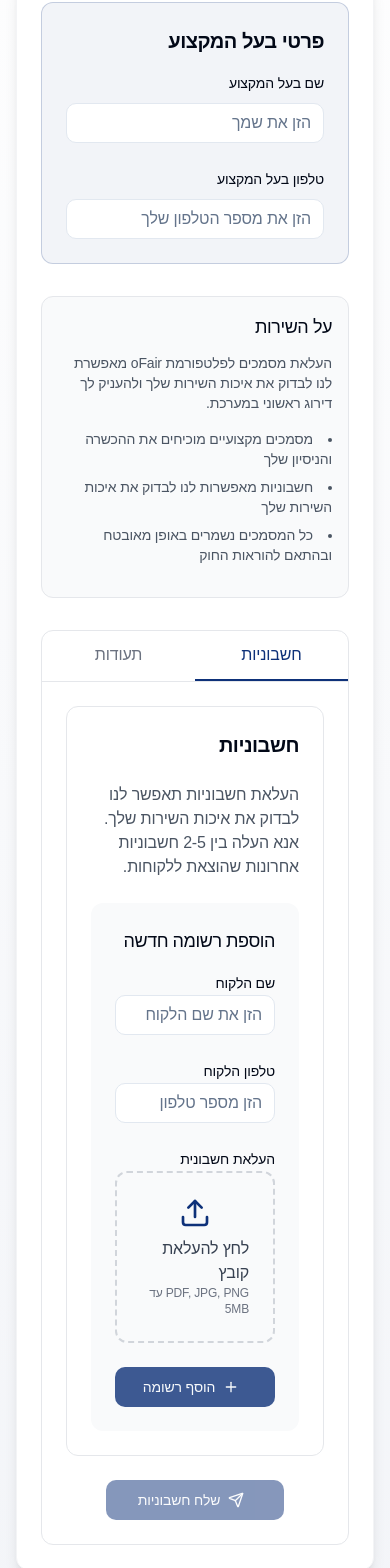
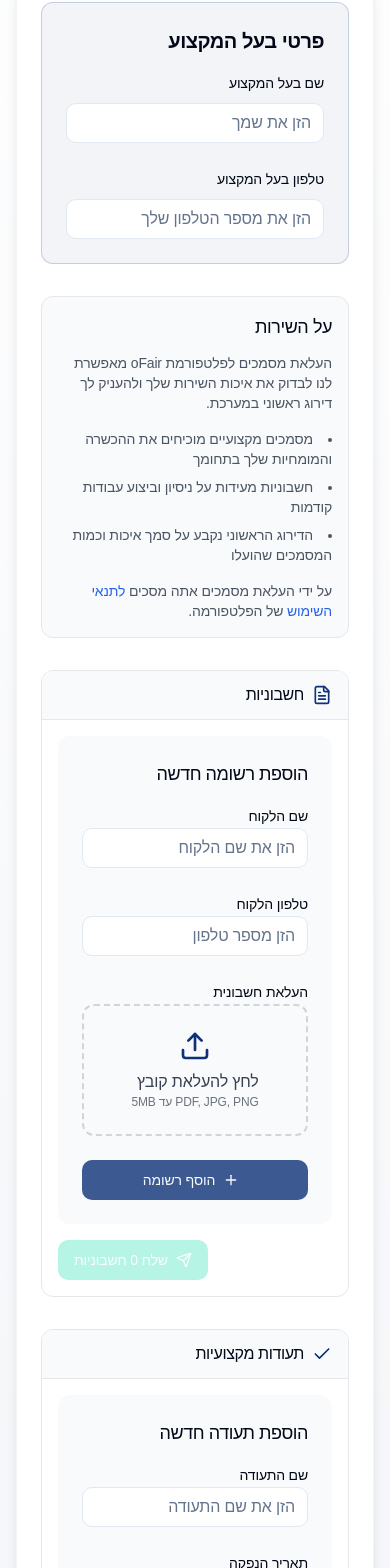
Before and after one commit to ofair-bizshare/ofair-invoice-hero-46, a React (Vite) app: page / in a window 390 px wide. Shown: the part 371-1939 px from the top of the page. Built offline with nearby package versions, Linux system fonts and the light colour scheme.

Commit message:
Reverted to edit edt-3c8e00a3-3c0f-4cf1-8d01-b4ff4f8ec180: "Capture phone number from URL
This commit attempts to dynamically capture the professional's phone number from the URL query parameters. If the phone number is not found in the URL, the application will continue to function normally."

```diff
--- a/src/components/InvoiceForm.tsx
+++ b/src/components/InvoiceForm.tsx
@@ -1,16 +1,32 @@
-
 import React, { useState, useEffect } from 'react';
 import { zodResolver } from "@hookform/resolvers/zod";
 import { useForm } from "react-hook-form";
 import { z } from "zod";
 import { useToast } from "@/hooks/use-toast";
+import { Button } from "@/components/ui/button";
 import { Form } from "@/components/ui/form";
-import { AlertCircle, Check } from 'lucide-react';
+import { AlertCircle, FileText, Send, Check } from 'lucide-react';
 import ProfessionalDetails from './invoiceForm/ProfessionalDetails';
-import InvoiceSection from './invoiceForm/InvoiceSection';
-import CertificateSection from './invoiceForm/CertificateSection';
+import ClientEntryForm from './invoiceForm/ClientEntryForm';
+import ClientEntry from './invoiceForm/ClientEntry';
+import CertificateEntryForm from './invoiceForm/CertificateEntryForm';
+import CertificateEntry from './invoiceForm/CertificateEntry';
 import SuccessModal from './invoiceForm/SuccessModal';
 import { Link } from 'react-router-dom';
+
+const clientEntrySchema = z.object({
+  clientName: z.string().optional(),
+  clientPhone: z.string().regex(/^0[2-9]\d{7,8}$/, {
+    message: "מספר טלפון לא תקין, יש להזין מספר טלפון ישראלי תקין"
+  }).optional(),
+  invoice: z.instanceof(FileList)
+});
+
+const certificateEntrySchema = z.object({
+  certificateName: z.string().min(2, { message: "יש להזין שם תעודה" }),
+  issueDate: z.string().optional(),
+  certificate: z.instanceof(FileList)
+});
 
 const formSchema = z.object({
   professionalName: z.string().min(2, { message: "יש להזין את שם בעל המקצוע" }),
@@ -49,7 +65,6 @@ const InvoiceForm: React.FC<InvoiceFormProps> = ({ phoneFromUrl }) => {
 
   const [hasInvoices, setHasInvoices] = useState(false);
   const [hasCertificates, setHasCertificates] = useState(false);
-  const [activeTab, setActiveTab] = useState<'invoices' | 'certificates'>('invoices');
 
   useEffect(() => {
     setHasInvoices(clientEntries.length > 0);
@@ -64,6 +79,7 @@ const InvoiceForm: React.FC<InvoiceFormProps> = ({ phoneFromUrl }) => {
     },
   });
 
+  // If phone from URL changes, update the form value
   useEffect(() => {
     if (phoneFromUrl) {
       form.setValue('professionalPhone', phoneFromUrl);
@@ -141,13 +157,16 @@ const InvoiceForm: React.FC<InvoiceFormProps> = ({ phoneFromUrl }) => {
       formData.append('clientsData', JSON.stringify(clientsData));
 
       clientEntries.forEach((entry, index) => {
+        // Get the file extension
         const originalName = entry.invoice[0].name;
         const extension = originalName.substring(originalName.lastIndexOf('.'));
 
+        // Create a new name using the client name or a fallback
         const fileName = entry.clientName ?
           `${entry.clientName}${extension}` :
           `חשבונית_${index + 1}${extension}`;
 
+        // Create a new File object with the custom name
         const file = new File(
           [entry.invoice[0]],
           fileName,
@@ -205,11 +224,14 @@ const InvoiceForm: React.FC<InvoiceFormProps> = ({ phoneFromUrl }) => {
       formData.append('certificatesData', JSON.stringify(certificatesData));
 
       certificateEntries.forEach((entry) => {
+        // Get the file extension
         const originalName = entry.certificate[0].name;
         const extension = originalName.substring(originalName.lastIndexOf('.'));
 
+        // Create a new name using the certificate name
         const fileName = `${entry.certificateName}${extension}`;
 
+        // Create a new File object with the custom name
         const file = new File(
           [entry.certificate[0]],
           fileName,
@@ -253,7 +275,7 @@ const InvoiceForm: React.FC<InvoiceFormProps> = ({ phoneFromUrl }) => {
           <form className="space-y-8">
             <div className="grid md:grid-cols-2 gap-8">
               <div className="space-y-6">
-                <ProfessionalDetails form={form} phoneFromUrl={phoneFromUrl} />
+                <ProfessionalDetails form={form} />
               </div>
 
               <div className="bg-gray-50 p-4 rounded-lg border border-gray-200">
@@ -262,55 +284,111 @@ const InvoiceForm: React.FC<InvoiceFormProps> = ({ phoneFromUrl }) => {
                   העלאת מסמכים לפלטפורמת oFair מאפשרת לנו לבדוק את איכות השירות שלך ולהעניק לך דירוג ראשוני במערכת.
                 </p>
                 <ul className="text-sm text-gray-600 space-y-2 list-disc list-inside mb-4">
-                  <li>מסמכים מקצועיים מוכיחים את ההכשרה והניסיון שלך</li>
-                  <li>חשבוניות מאפשרות לנו לבדוק את איכות השירות שלך</li>
-                  <li>כל המסמכים נשמרים באופן מאובטח ובהתאם להוראות החוק</li>
+                  <li>מסמכים מקצועיים מוכיחים את ההכשרה והמומחיות שלך בתחומך</li>
+                  <li>חשבוניות מעידות על ניסיון וביצוע עבודות קודמות</li>
+                  <li>הדירוג הראשוני נקבע על סמך איכות וכמות המסמכים שהועלו</li>
                 </ul>
+                <p className="text-sm text-gray-600">
+                  על ידי העלאת מסמכים אתה מסכים <Link to="/terms" className="text-blue-600 hover:underline">לתנאי השימוש</Link> של הפלטפורמה.
+                </p>
               </div>
             </div>
 
+            {/* חשבוניות */}
             <div className="bg-white rounded-lg border border-gray-200 overflow-hidden">
-              <div className="flex border-b border-gray-200">
-                <button
-                  type="button"
-                  className={`flex-1 py-3 font-medium text-center border-b-2 transition-colors ${
-                    activeTab === 'invoices' ? 'border-ofair text-ofair' : 'border-transparent text-gray-500 hover:text-gray-700'
-                  }`}
-                  onClick={() => setActiveTab('invoices')}
-                >
-                  חשבוניות
-                </button>
-                <button
-                  type="button"
-                  className={`flex-1 py-3 font-medium text-center border-b-2 transition-colors ${
-                    activeTab === 'certificates' ? 'border-ofair text-ofair' : 'border-transparent text-gray-500 hover:text-gray-700'
-                  }`}
-                  onClick={() => setActiveTab('certificates')}
-                >
-                  תעודות
-                </button>
+              <div className="border-b border-gray-200 bg-gray-50 px-4 py-3">
+                <div className="flex items-center gap-2 font-medium">
+                  <FileText className="h-5 w-5 text-ofair" />
+                  <h3>חשבוניות</h3>
+                </div>
               </div>
 
-              <div className="p-6">
-                {activeTab === 'invoices' ? (
-                  <InvoiceSection
-                    clientEntries={clientEntries}
-                    onAddClientEntry={handleAddClientEntry}
-                    onRemoveClientEntry={handleRemoveClientEntry}
-                    onSubmit={onSubmitInvoices}
-                    isSubmitting={isSubmitting}
-                    formData={form.getValues()}
-                  />
-                ) : (
-                  <CertificateSection
-                    certificateEntries={certificateEntries}
-                    onAddCertificateEntry={handleAddCertificateEntry}
-                    onRemoveCertificateEntry={handleRemoveCertificateEntry}
-                    onSubmit={onSubmitCertificates}
-                    isSubmitting={isSubmitting}
-                    formData={form.getValues()}
-                  />
+              <div className="p-4 space-y-4">
+                <ClientEntryForm onAddEntry={handleAddClientEntry} />
+
+                {clientEntries.length > 0 && (
+                  <div className="mt-6 space-y-3">
+                    <h3 className="text-md font-medium">חשבוניות שהועלו</h3>
+                    {clientEntries.map((entry, index) => (
+                      <ClientEntry
+                        key={index}
+                        entry={entry}
+                        index={index}
+                        onRemove={() => handleRemoveClientEntry(index)}
+                      />
+                    ))}
+                  </div>
                 )}
+
+                <div className="flex justify-end mt-4">
+                  <Button
+                    type="button"
+                    onClick={() => form.handleSubmit(onSubmitInvoices)()}
+                    disabled={isSubmitting || !hasInvoices}
+                    className="flex items-center gap-2"
+                  >
+                    {isSubmitting ? (
+                      <div className="flex items-center gap-2">
+                        <div className="animate-spin h-4 w-4 border-2 border-current border-t-transparent rounded-full" />
+                        <span>שולח...</span>
+                      </div>
+                    ) : (
+                      <>
+                        <Send className="h-4 w-4" />
+                        <span>{`שלח ${clientEntries.length} חשבוניות`}</span>
+                      </>
+                    )}
+                  </Button>
+                </div>
+              </div>
+            </div>
+
+            {/* תעודות מקצועיות */}
+            <div className="bg-white rounded-lg border border-gray-200 overflow-hidden mt-8">
+              <div className="border-b border-gray-200 bg-gray-50 px-4 py-3">
+                <div className="flex items-center gap-2 font-medium">
+                  <Check className="h-5 w-5 text-ofair" />
+                  <h3>תעודות מקצועיות</h3>
+                </div>
+              </div>
+
+              <div className="p-4 space-y-4">
+                <CertificateEntryForm onAddEntry={handleAddCertificateEntry} />
+
+                {certificateEntries.length > 0 && (
+                  <div className="mt-6 space-y-3">
+                    <h3 className="text-md font-medium">תעודות שהועלו</h3>
+                    {certificateEntries.map((entry, index) => (
+                      <CertificateEntry
+                        key={index}
+                        entry={entry}
+                        index={index}
+                        onRemove={() => handleRemoveCertificateEntry(index)}
+                      />
+                    ))}
+                  </div>
+                )}
+
+                <div className="flex justify-end mt-4">
+                  <Button
+                    type="button"
+                    onClick={() => form.handleSubmit(onSubmitCertificates)()}
+                    disabled={isSubmitting || !hasCertificates}
+                    className="flex items-center gap-2"
+                  >
+                    {isSubmitting ? (
+                      <div className="flex items-center gap-2">
+                        <div className="animate-spin h-4 w-4 border-2 border-current border-t-transparent rounded-full" />
+                        <span>שולח...</span>
+                      </div>
+                    ) : (
+                      <>
+                        <Send className="h-4 w-4" />
+                        <span>{`שלח ${certificateEntries.length} תעודות מקצועיות`}</span>
+                      </>
+                    )}
+                  </Button>
+                </div>
               </div>
             </div>
           </form>
--- a/src/components/invoiceForm/InvoiceSection.tsx
+++ /dev/null
@@ -1,69 +0,0 @@
-
-import React from 'react';
-import { Button } from "@/components/ui/button";
-import { Send } from 'lucide-react';
-import ClientEntryForm from './ClientEntryForm';
-import ClientEntry from './ClientEntry';
-import { ClientEntryType, FormValues } from '../InvoiceForm';
-
-interface InvoiceSectionProps {
-  clientEntries: ClientEntryType[];
-  onAddClientEntry: (entry: ClientEntryType) => void;
-  onRemoveClientEntry: (index: number) => void;
-  onSubmit: (data: FormValues) => void;
-  isSubmitting: boolean;
-  formData: FormValues;
-}
-
-const InvoiceSection: React.FC<InvoiceSectionProps> = ({
-  clientEntries,
-  onAddClientEntry,
-  onRemoveClientEntry,
-  onSubmit,
-  isSubmitting,
-  formData
-}) => {
-  return (
-    <div className="space-y-6">
-      <div className="bg-white border border-gray-200 rounded-lg p-6 mb-6">
-        <h2 className="text-xl font-bold mb-6">חשבוניות</h2>
-        <p className="text-gray-600 mb-6">
-          העלאת חשבוניות תאפשר לנו לבדוק את איכות השירות שלך.
-          אנא העלה בין 2-5 חשבוניות אחרונות שהוצאת ללקוחות.
-        </p>
-
-        {clientEntries.length > 0 && (
-          <div className="space-y-3 mb-6">
-            <h3 className="text-lg font-medium">חשבוניות שהועלו</h3>
-            <div className="space-y-2">
-              {clientEntries.map((entry, index) => (
-                <ClientEntry
-                  key={index}
-                  entry={entry}
-                  index={index}
-                  onRemove={onRemoveClientEntry}
-                />
-              ))}
-            </div>
-          </div>
-        )}
-
-        <ClientEntryForm onAddEntry={onAddClientEntry} />
-      </div>
-
-      <div className="flex justify-center">
-        <Button
-          type="button"
-          onClick={() => onSubmit(formData)}
-          disabled={isSubmitting || clientEntries.length === 0}
-          className="px-8 bg-ofair hover:bg-ofair/90"
-        >
-          <Send className="h-4 w-4 mr-2" />
-          {isSubmitting ? 'שולח חשבוניות...' : 'שלח חשבוניות'}
-        </Button>
-      </div>
-    </div>
-  );
-};
-
-export default InvoiceSection;
--- a/src/components/ui/input.tsx
+++ b/src/components/ui/input.tsx
@@ -1,4 +1,3 @@
-
 import * as React from "react"
 
 import { cn } from "@/lib/utils"
@@ -9,7 +8,7 @@ const Input = React.forwardRef<HTMLInputElement, React.ComponentProps<"input">>(
       <input
         type={type}
         className={cn(
-          "flex h-10 w-full rounded-md border border-input bg-background px-3 py-2 text-base ring-offset-background file:border-0 file:bg-transparent file:text-sm file:font-medium file:text-foreground placeholder:text-muted-foreground focus-visible:outline-none focus-visible:ring-2 focus-visible:ring-ring focus-visible:ring-offset-2 disabled:cursor-not-allowed disabled:opacity-50 md:text-sm transition-colors duration-300",
+          "flex h-10 w-full rounded-md border border-input bg-background px-3 py-2 text-base ring-offset-background file:border-0 file:bg-transparent file:text-sm file:font-medium file:text-foreground placeholder:text-muted-foreground focus-visible:outline-none focus-visible:ring-2 focus-visible:ring-ring focus-visible:ring-offset-2 disabled:cursor-not-allowed disabled:opacity-50 md:text-sm",
           className
         )}
         ref={ref}
```
Also changed, not shown: src/components/invoiceForm/CertificateSection.tsx (deleted, +0 -68 lines), src/components/invoiceForm/ProfessionalDetails.tsx (+3 -31 lines).
